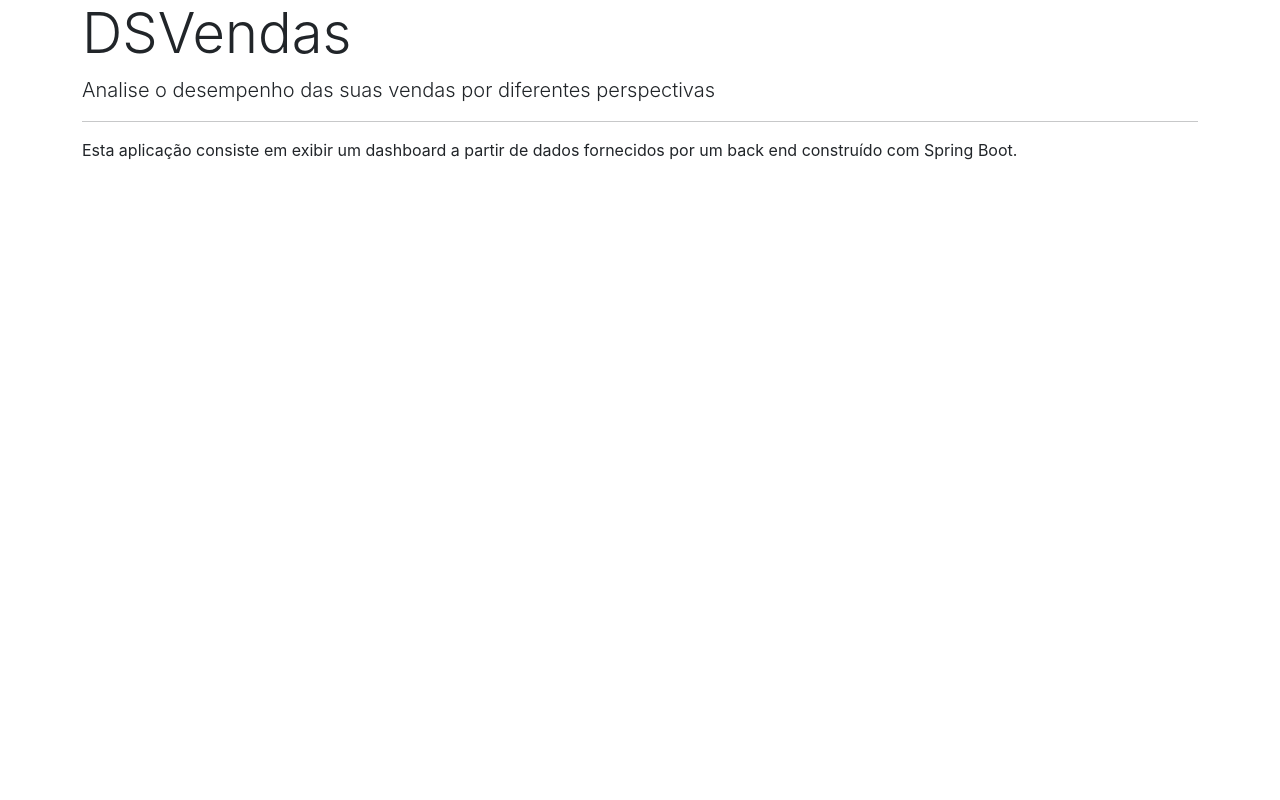
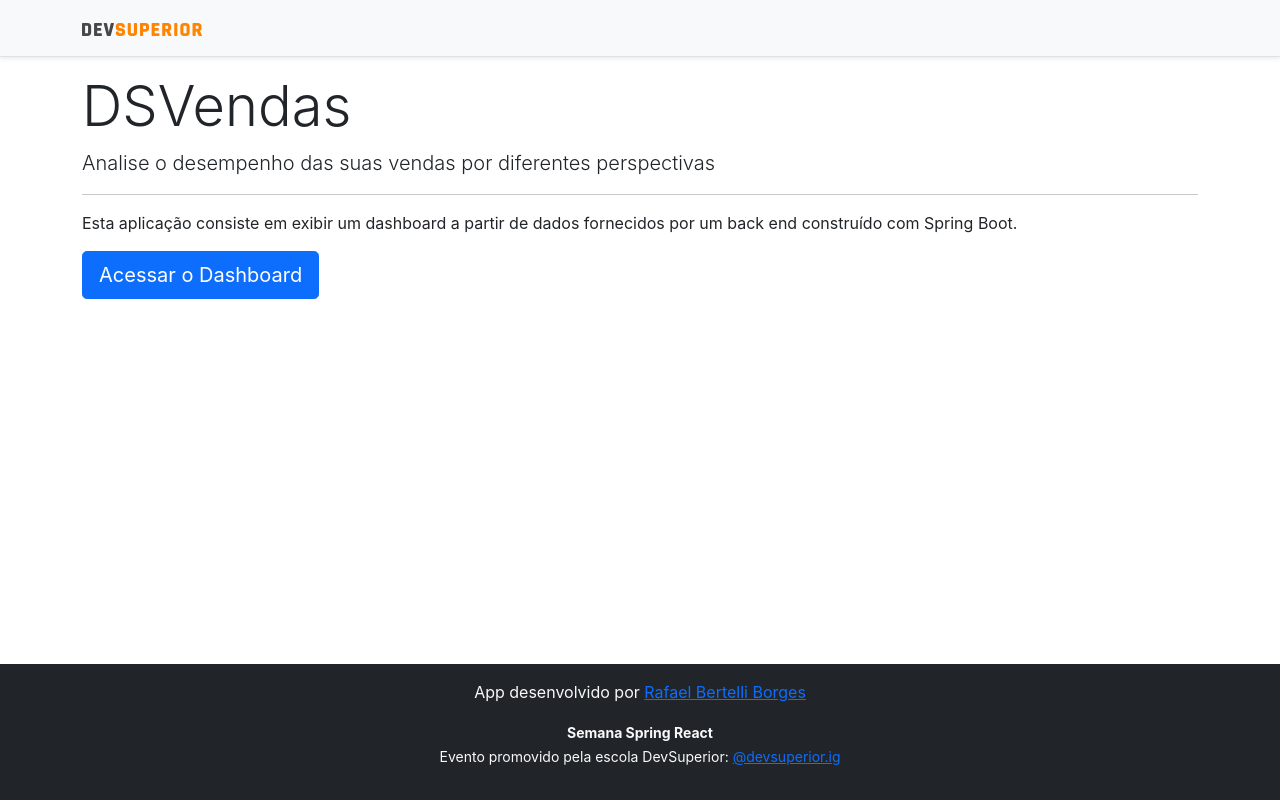
Before and after one commit to rafaelbertelli/projeto-sds3, a React (Create React App) app in the folder frontend/: page / in a window 1280 px wide. Built offline with nearby package versions, Linux system fonts and the light colour scheme.

Commit message:
navigation

```diff
--- a/frontend/src/components/Navbar/index.tsx
+++ b/frontend/src/components/Navbar/index.tsx
@@ -1,11 +1,14 @@
 import ImgDsDark from "assets/img/ds-dark.svg";
+import { Link } from "react-router-dom";
 
 function Navbar() {
   return (
     <div className="d-flex flex-column flex-md-row align-items-center p-3 px-md-4 mb-3 bg-light border-bottom shadow-sm">
       <div className="container">
         <nav className="my-2 my-md-0 mr-md-3">
-          <img src={ImgDsDark} alt="DevSuperior" width="120" />
+          <Link to="/">
+            <img src={ImgDsDark} alt="DevSuperior" width="120" />
+          </Link>
         </nav>
       </div>
     </div>
--- a/frontend/src/pages/Home/index.tsx
+++ b/frontend/src/pages/Home/index.tsx
@@ -1,5 +1,11 @@
+import { Link } from "react-router-dom";
+import Navbar from "components/Navbar";
+import Footer from "components/Footer";
+
 function Home() {
   return (
+    <>
+      <Navbar />
       <div className="container">
         <div className="jumbotron">
           <h1 className="display-4">DSVendas</h1>
@@ -11,8 +17,13 @@
             Esta aplicação consiste em exibir um dashboard a partir de dados
             fornecidos por um back end construído com Spring Boot.
           </p>
+          <Link to="/dashboard" className="btn btn-primary btn-lg">
+            Acessar o Dashboard
+          </Link>
         </div>
       </div>
+      <Footer />
+    </>
   );
 }
 
```
Lines whose indentation alone changed are shown as unchanged.
